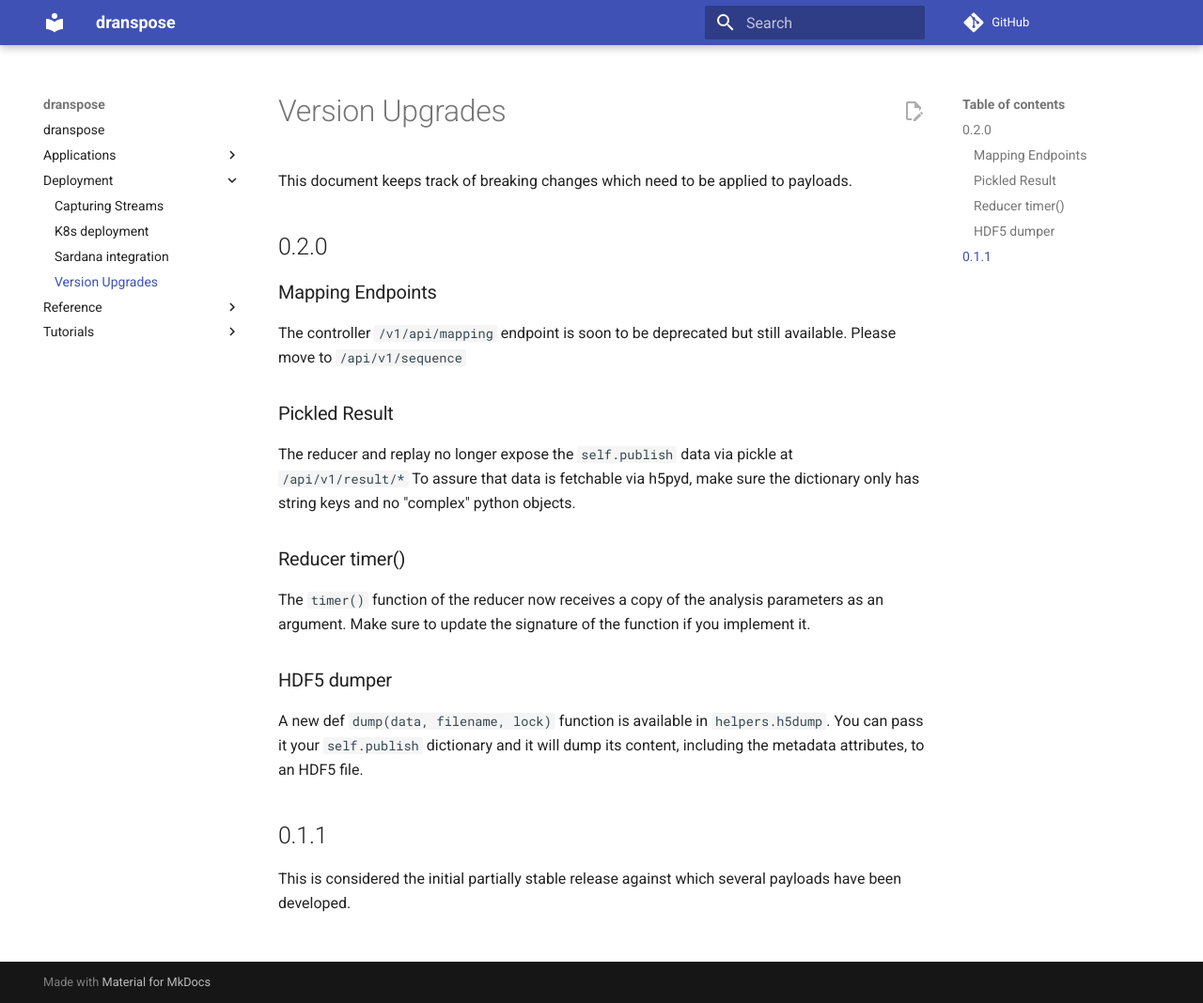
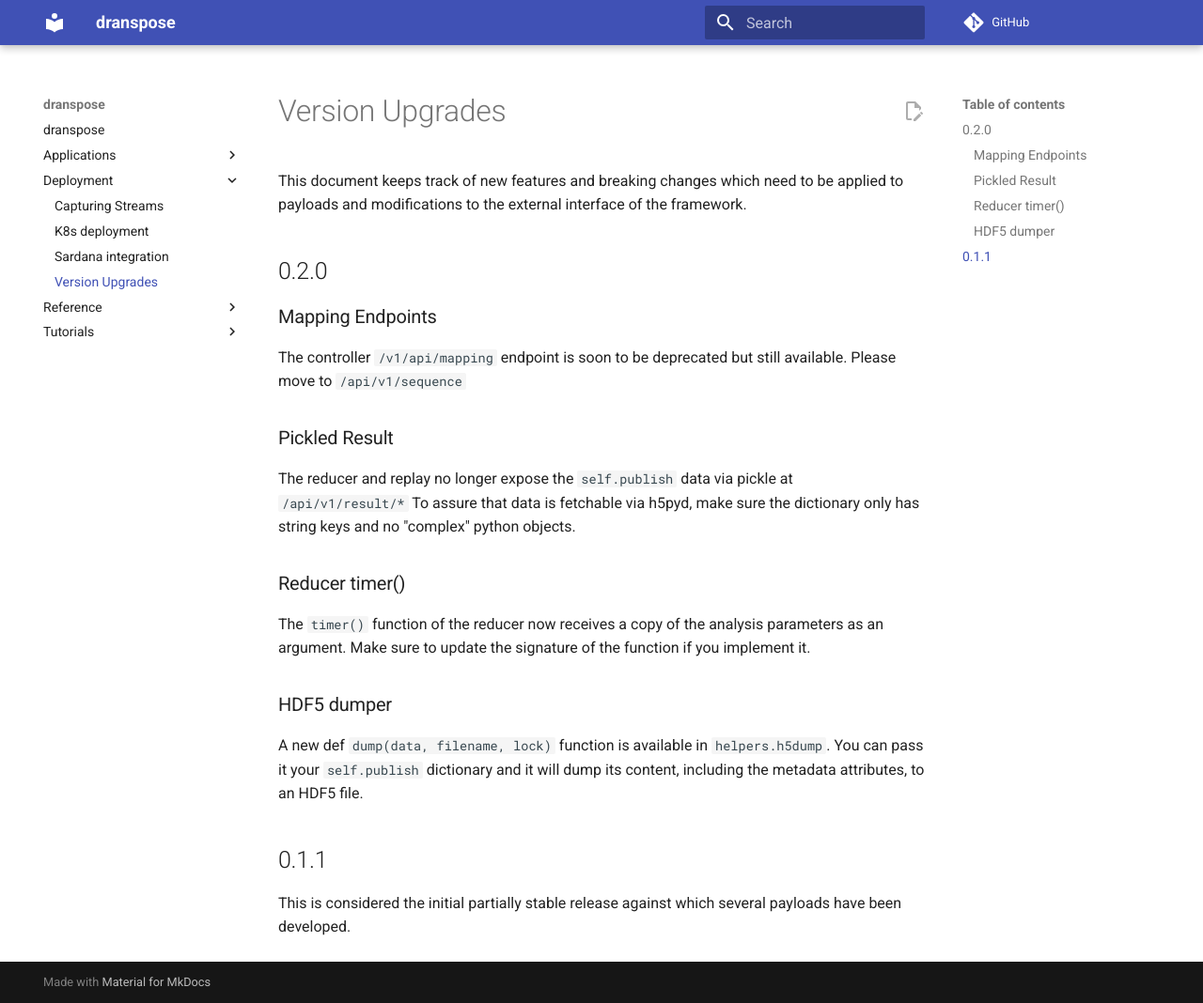
Before and after one commit to felix-engelmann/dranspose, an MkDocs documentation site: the page built from docs/deployment/upgrades.md, in a window 1280 px wide and 1068 px high. Shown: the whole window at 94% size. Built offline with MkDocs 1.6.1 and Material for MkDocs 9.7.7, drawn with Linux system fonts in a browser that asks for light colours; comment, search, counter and statistics services are not loaded.

Commit message:
Update docs/deployment/upgrades.md
Co-authored-by: mecascella <m.e.cascella@gmail.com>

```diff
--- a/docs/deployment/upgrades.md
+++ b/docs/deployment/upgrades.md
@@ -1,6 +1,6 @@
 # Version Upgrades
 
-This document keeps track of breaking changes which need to be applied to payloads.
+This document keeps track of new features and breaking changes which need to be applied to payloads and modifications to the external interface of the framework.
 
 ## 0.2.0
 
```
